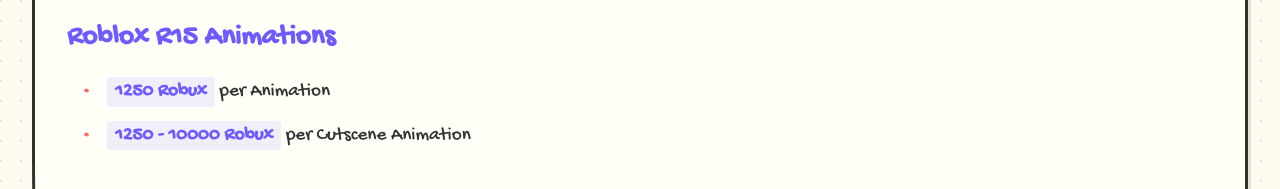
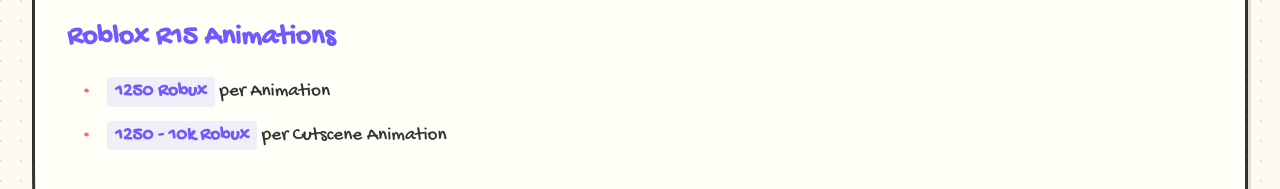
Before and after one commit to GleesonDev/Portfolio-website, a plain HTML site: page index.html in a window 1280 px wide. Shown: the part 5520-5709 px from the top of the page. Drawn offline with Linux system fonts and the light colour scheme.

Commit message:
Update index.html

```diff
--- a/index.html
+++ b/index.html
@@ -219,7 +219,7 @@
           <h3>Roblox R15 Animations</h3>
           <ul class="price-list">
             <li><span class="price">1250 Robux</span> per Animation</li>
-            <li><span class="price">1250 - 10000 Robux</span> per Cutscene Animation</li>
+            <li><span class="price">1250 - 10k Robux</span> per Cutscene Animation</li>
           </ul>
         </div>
 
```
